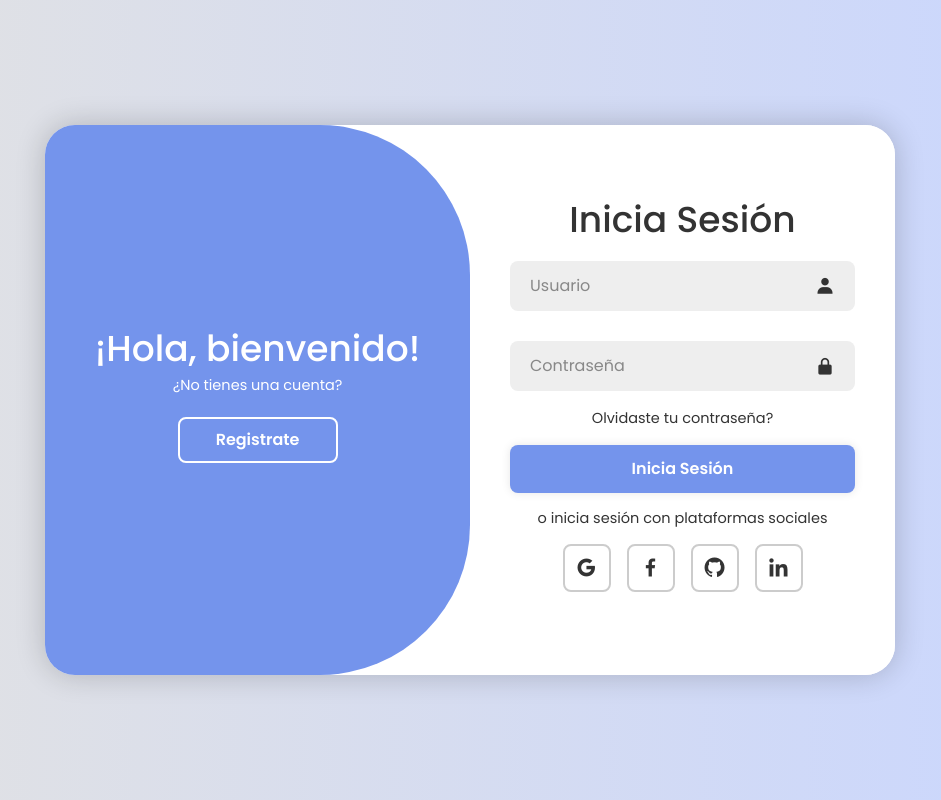
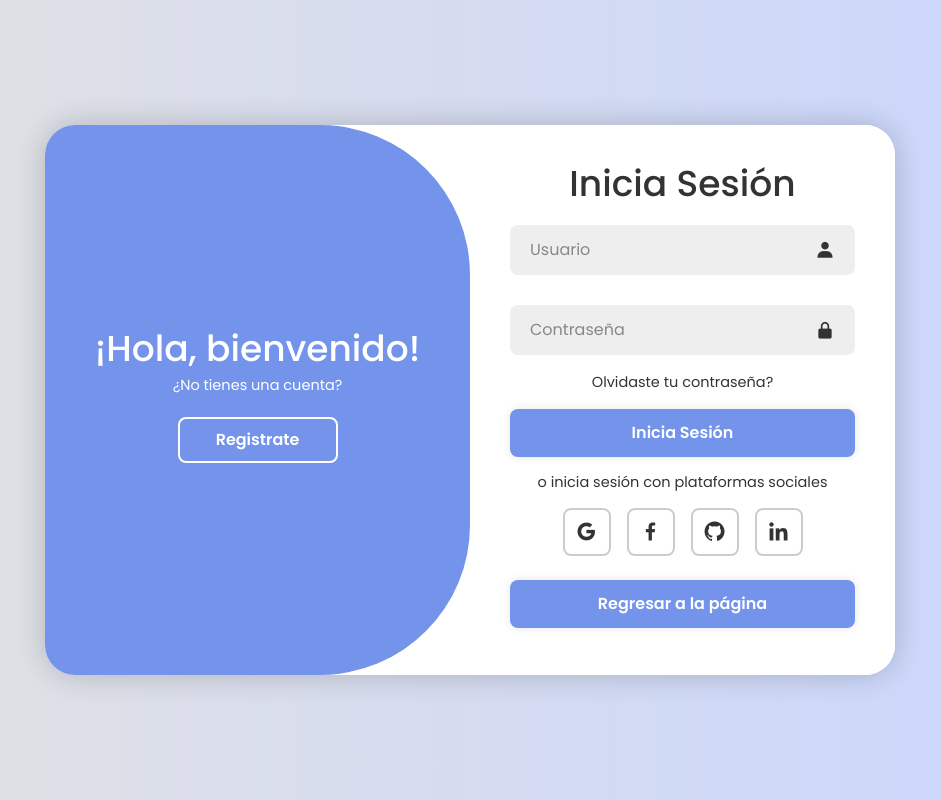
Before and after one commit to Leslyhub21/Car-Catalog, a React (Vite) app: page /Login in a window 1280 px wide. Shown: the whole page, without its empty margins (170-1111 px from the left). Built offline with nearby package versions, Linux system fonts and the light colour scheme.

Commit message:
[FIX]:se añadio un boton al login para regresar a home

```diff
--- a/src/components/login.css
+++ b/src/components/login.css
@@ -7,6 +7,13 @@
     min-height: 100vh;
     background: linear-gradient(90deg, #e2e2e2, #c9d6ff);
     padding: 20px;
+}
+
+.boton-link-texto {
+    display: flex;
+    justify-content: center;
+    align-items: center;
+    text-align: center;
 }
 
 .login-wrapper * {
--- a/src/components/login.jsx
+++ b/src/components/login.jsx
@@ -1,5 +1,6 @@
 import React, { useState, useEffect } from "react";
 import { useLocation } from "react-router-dom";
+import { Link } from 'react-router-dom';
 import 'boxicons/css/boxicons.min.css';
 import "./Login.css";
 
@@ -40,6 +41,8 @@ const Login = () => {
               <a href="#"><i className='bx bxl-github'></i></a>
               <a href="#"><i className='bx bxl-linkedin'></i></a>
             </div>
+            <br />
+            <Link to="/" className="btn boton-link-texto">Regresar a la página</Link>
           </form>
         </div>
 
```
